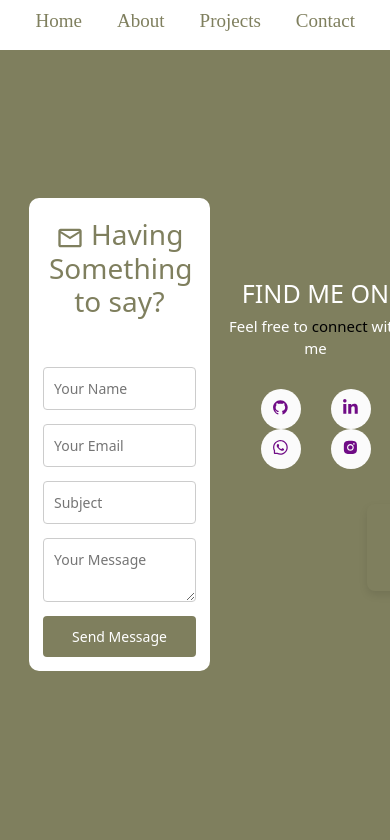
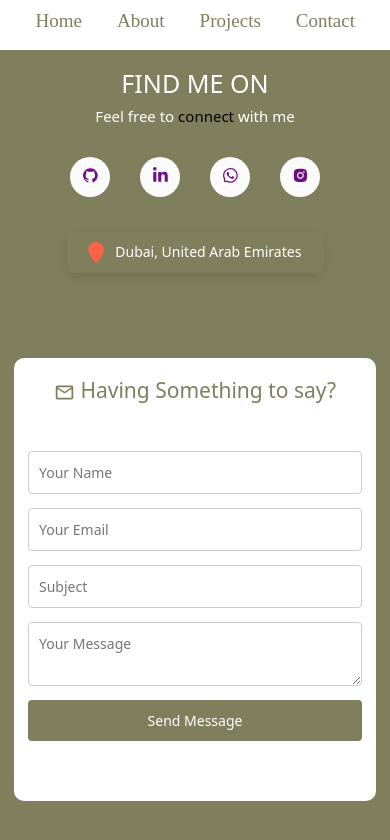
Before and after one commit to mhdfaaiz/Portfolio-Website, a React (Create React App) app: page /#/contact in a window 390 px wide. Shown: the top 840 px of the page. Built offline with nearby package versions, Linux system fonts and the light colour scheme.

Commit message:
resonsiveness on process

```diff
--- a/src/Components/Description.css
+++ b/src/Components/Description.css
@@ -113,3 +113,34 @@
         transform: rotateX(90deg);
     }
 }
+
+@media (max-width:769px) {
+
+    .des.about-page {
+        display: flex;
+        padding: 10px;
+        align-items: center;
+        flex-direction: column;
+        align-content: flex-start;
+        flex-wrap: wrap;
+        justify-content: space-evenly;
+    }
+
+    .text-zone {
+        flex: 7 1;
+        max-width: 100%;
+        padding-top: 40px;
+    }
+
+    .stage-cube-cont {
+        flex: 3 1;
+        position: sticky;
+        padding-top: 30px;
+    }
+
+    .home-about-body {
+        padding-top: 20px;
+        font-size: 1.0em !important;
+        text-align: left;
+    }
+}
--- a/src/Components/Interest.css
+++ b/src/Components/Interest.css
@@ -121,6 +121,14 @@ div>p {
     .other {
         margin-top: 20px;
     }
+
+    .intbox {
+        margin: 15px;
+        /* box-shadow: 10px 10px 20px rgba(244, 241, 241, 1); */
+        border-radius: 6px;
+        padding-top: 170px;
+    }
+
 }
 
 @media (max-width:392px) {
--- a/src/Pages/AboutPage.css
+++ b/src/Pages/AboutPage.css
@@ -101,3 +101,13 @@
     height: 440px;
     margin-bottom: 20px;
 }
+
+@media (max-width:769px) {
+
+    .head {
+        text-align: left;
+        font-weight: 900;
+        padding-top: 70px;
+        padding-bottom: 30px;
+    }
+}
--- a/src/Pages/Contact.css
+++ b/src/Pages/Contact.css
@@ -142,3 +142,51 @@
     background-color: #cccccc;
     cursor: not-allowed;
 }
+
+@media (max-width:769px) {
+    .contact-container {
+        background-color: #7f7f5e;
+        min-height: 100vh;
+        color: #f0f0f0;
+        display: flex;
+        flex-direction: column-reverse;
+        margin: 0;
+        padding: 2rem 1rem;
+        align-items: center;
+    }
+
+    .box {
+        background-color: white;
+        width: 500px;
+        border-radius: 10px;
+        flex: 1 1;
+        max-width: 100%;
+    }
+
+    .contact-container h2 {
+        font-size: 1.5rem;
+        color: #7f7f5e;
+        text-align: left;
+        width: 100%;
+        margin: 0 0 1rem 0;
+    }
+
+    .home-about-social {
+        flex: 1 1;
+        max-width: 100%;
+        padding-top: 40px;
+        color: white !important;
+        text-align: center !important;
+    }
+
+    .location-container {
+        display: flex;
+        align-items: center;
+        gap: 10px;
+        padding: 10px 20px;
+        border-radius: 8px;
+        box-shadow: 0px 4px 8px rgba(0, 0, 0, 0.1);
+        max-width: fit-content;
+        margin-left: 12px;
+    }
+}
```
